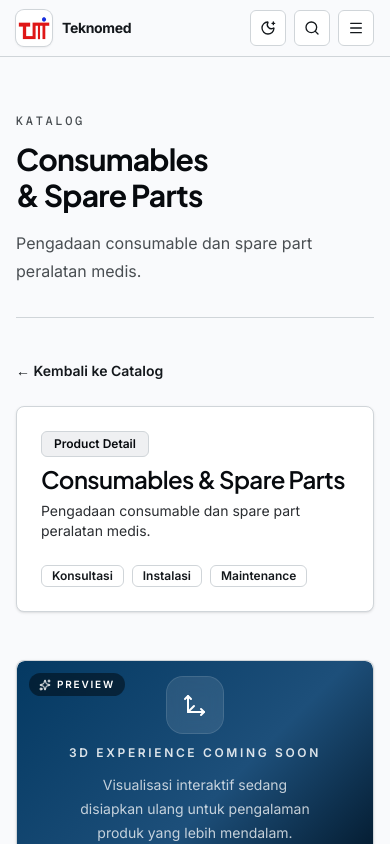
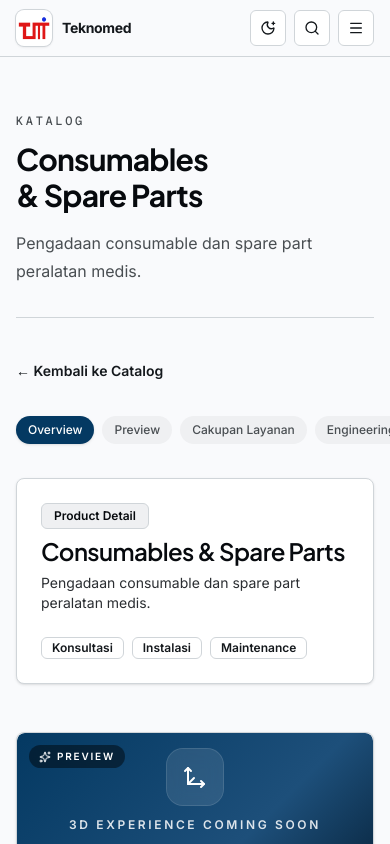
Before and after one commit to quaso-hub/teknomed-web, a React (Vite) app: page /catalog/consumables-spareparts in a window 390 px wide. Shown: the top 844 px of the page. Built offline with nearby package versions, Linux system fonts and the light colour scheme.

Commit message:
fix(ux): mobile chapter nav, dark-mode shadow tokens, ease consistency

```diff
--- a/src/pages/Catalog.tsx
+++ b/src/pages/Catalog.tsx
@@ -135,7 +135,7 @@ export default function Catalog() {
                 style={{
                   backgroundColor: activeCategory === cat ? 'var(--tm-primary)' : 'transparent',
                   color: activeCategory === cat ? '#ffffff' : 'var(--tm-text)',
-                  boxShadow: activeCategory === cat ? '0 2px 8px rgba(0,0,0,0.15)' : 'none',
+                  boxShadow: activeCategory === cat ? 'var(--shadow-sm), 0 0 0 1px var(--tm-primary)' : 'none',
                 }}
               >
                 {cat}
@@ -161,8 +161,8 @@ export default function Catalog() {
                       backgroundColor: 'var(--tm-surface)',
                       transform: isHovered ? 'translateY(-4px)' : 'translateY(0)',
                       boxShadow: isHovered
-                        ? '0 12px 32px rgba(0,0,0,0.12)'
-                        : '0 1px 3px rgba(0,0,0,0.04)',
+                        ? 'var(--shadow-lg), 0 0 0 1px var(--tm-border)'
+                        : 'var(--shadow-sm)',
                     }}
                     onMouseEnter={() => setHoveredCard(product.slug)}
                     onMouseLeave={() => setHoveredCard(null)}
--- a/src/pages/ProductDetail.tsx
+++ b/src/pages/ProductDetail.tsx
@@ -99,7 +99,7 @@ const CHAPTERS: Chapter[] = [
   { id: 'cta', label: 'Konsultasi' },
 ]
 
-/** Sticky TOC dengan IntersectionObserver untuk highlight section aktif. */
+/** Sticky TOC desktop — vertical list di sisi kiri */
 function ChapterTOC({ activeId, onJump }: { activeId: string; onJump: (id: string) => void }) {
   return (
     <nav aria-label="Daftar isi produk" className="sticky top-24 hidden lg:block">
@@ -134,6 +134,36 @@ function ChapterTOC({ activeId, onJump }: { activeId: string; onJump: (id: strin
           )
         })}
       </ul>
+    </nav>
+  )
+}
+
+/** Mobile TOC — sticky horizontal pill strip di bawah navbar */
+function MobileChapterNav({ activeId, onJump }: { activeId: string; onJump: (id: string) => void }) {
+  return (
+    <nav
+      aria-label="Navigasi bab produk"
+      className="sticky top-16 z-20 -mx-4 mb-6 flex gap-2 overflow-x-auto bg-[var(--tm-page)]/90 px-4 py-2.5 backdrop-blur-sm lg:hidden"
+      style={{ scrollbarWidth: 'none' }}
+    >
+      {CHAPTERS.map(ch => {
+        const active = ch.id === activeId
+        return (
+          <button
+            key={ch.id}
+            type="button"
+            onClick={() => onJump(ch.id)}
+            className={[
+              'shrink-0 rounded-full px-3 py-1.5 text-xs font-medium transition-all duration-200',
+              active
+                ? 'bg-[var(--tm-primary)] text-white shadow-sm'
+                : 'bg-[var(--tm-surface-muted)] text-[var(--tm-muted)] hover:bg-[var(--tm-surface-active)] hover:text-[var(--tm-text)]',
+            ].join(' ')}
+          >
+            {ch.label}
+          </button>
+        )
+      })}
     </nav>
   )
 }
@@ -215,6 +245,9 @@ export default function ProductDetail() {
           ← Kembali ke Catalog
         </Link>
       </div>
+
+      {/* Mobile chapter nav — horizontal pill strip, sticky below navbar */}
+      <MobileChapterNav activeId={activeId} onJump={jumpTo} />
 
       <div className="grid gap-8 lg:grid-cols-[200px_minmax(0,1fr)]">
         {/* Left col: TOC + MarkersRail */}
--- a/src/pages/Projects.tsx
+++ b/src/pages/Projects.tsx
@@ -159,7 +159,7 @@ export default function Projects() {
                   <StaggerItem key={project.id}>
                     <TiltCard className="h-full">
                       <Card
-                        className="group h-full cursor-pointer border border-[var(--tm-border)] bg-[var(--tm-surface)] transition-[transform,box-shadow] duration-200 hover:-translate-y-1 hover:shadow-[0_12px_40px_rgba(0,0,0,0.08)]"
+                        className="group h-full cursor-pointer border border-[var(--tm-border)] bg-[var(--tm-surface)] transition-[transform,box-shadow] duration-200 hover:-translate-y-1 hover:shadow-[var(--shadow-lg)] hover:border-[var(--tm-primary)/30]"
                         onClick={() => setSelectedProject(project)}
                       >
                         <CardContent className="flex h-full flex-col p-6">
```
